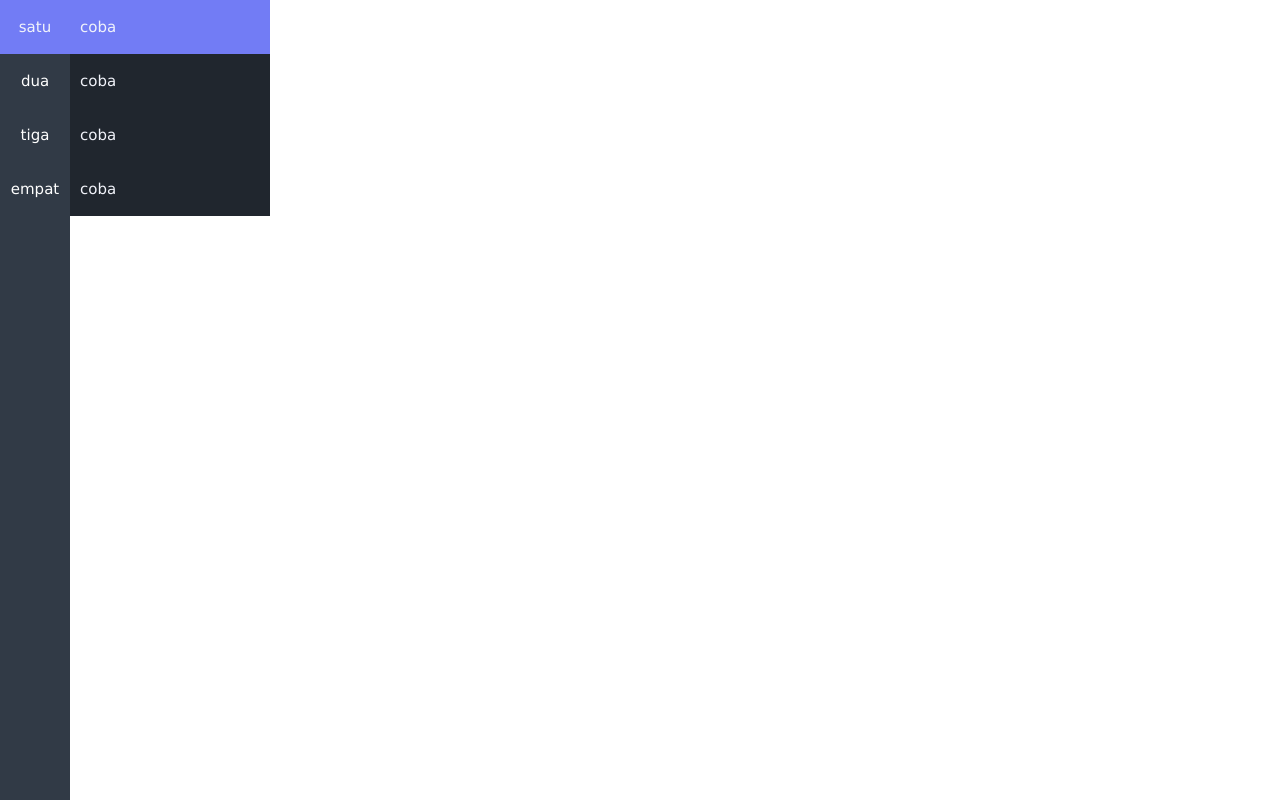
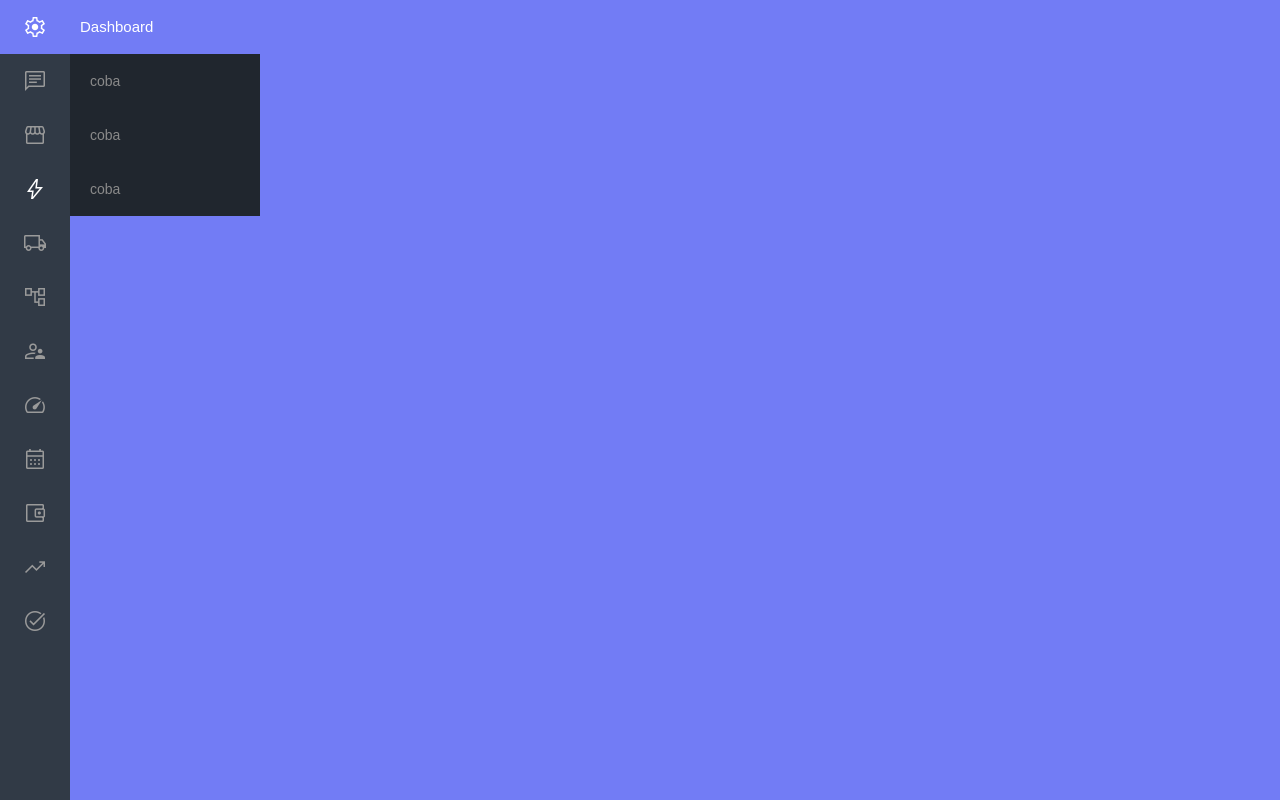
Before and after one commit to opper-coder/OPPER, a plain HTML site: page transfer1.htm in a window 1280 px wide. Drawn offline with nearby package versions, Linux system fonts and the light colour scheme; files that its build step writes are made by us from their sources; files whose address does not match are found by name.

Commit message:
Update transfer1.htm

```diff
--- a/transfer1.htm
+++ b/transfer1.htm
@@ -3,28 +3,56 @@
   <head>
     <meta charset="utf-8">
     <meta name="viewport" content="width=device-width, initial-scale=1">
-    <title>Hello Templat W3 Bulma</title>
+    <title>Latihan ..!</title>
+    <!-- Style -->
    <!--  <link rel="stylesheet" href="https://cdn.jsdelivr.net/npm/bulma@0.9.4/css/bulma.min.css"> -->
    <!-- <link rel="stylesheet" href="https://www.w3schools.com/w3css/4/w3.css"> -->
     <link rel="stylesheet" href="style/bulma.css">
     <link rel="stylesheet" href="style/index.css">
     <link rel="stylesheet" href="style/w3.css">
-    <!-- font -->
     <!-- icon -->
+    <link rel="stylesheet" href="https://fonts.googleapis.com/css2?family=Material+Symbols+Outlined:opsz,wght,FILL,GRAD@20..48,100..700,0..1,-50..200" />
   </head>
   <body>
       <!-- ========================================== -->
 <style>
- /*utility------------*/
+ /* Utility ------------------------------------------ */
 html, body {
   height: 100%;
+  font-family: 'Montserrat', sans-serif;
+  /* pilihan yang bisa di lakukan */
+  /*font-weight: 400;*/
+  /*font-weight: 600;*/
+  /*font-weight: 700;*/
 }
+ /* CSS Variabel ------------------------------------- */
+:root{
+  --biruUtama: #727cf5;
+  --biruSideBarBox: #313a46;
+
+  --putihTulisanTua: #f1f3fa;
+  --putih: White;
+}
+
+body { background-color: var(--biruUtama); }
+
+/*fonts*/
+@import url('https://fonts.googleapis.com/css2?family=Montserrat:wght@400;600;700&display=swap');
+/*icons*/
+.material-symbols-outlined {
+  font-variation-settings:
+  'FILL' 0,
+  'wght' 400,
+  'GRAD' 0,
+  'opsz' 48
+}
+ /* CSS variabel ------------------------------------ */
 .warnaTbUtama{
   background-color:#727cf5 ;
   color: #f1f3fa;
 }
 
- /*sidebar*/
+ /* sidebar ----------------------------------------- */
 .sidebarBox{
   background-color: #313a46;
   width: 70px;
@@ -42,13 +70,13 @@ html, body {
   width: 100%;
   height: 54px;
   background-color: #313a46;
-  color: white;
+  color: #9a9a9a;
   /*border: 1px dotted white;*/
 
 }
 .sidemenu .menudrop {
   visibility: hidden;
-  width: 200px;
+  width: 190px;
   height: 300;
   background-color: black;
   color: #fff;
@@ -62,43 +90,166 @@ html, body {
 }
 .sidemenu:hover {
   background-color:#727cf5 ;
-  color: #f1f3fa;
+  color: white;
 }
-.menuPertama{
+.sidemenu .active{
+  color: White;
+}
+.menudrop .active{
+  color: White;
+}
+.menu{
   height: 54px;
   background-color:#727cf5 ;
-  color: #f1f3fa;
+  color: White;
   display: flex;
   align-items: center;
   padding-left: 10px;
+  font-size: 15px;
+  /*font-weight: 600;*/
 }
-.menuKedua{
+.menu2{
   height: 54px;
   background-color:#20262e ;
-  color: #f1f3fa;
+  color: #8a8a8a;
   display: flex;
-  /*justify-content: center;*/
   align-items: center;
+  padding-left: 20px;
+  font-size: 14px;
+  /*font-weight: 600;*/
+}
+.menudrop .menu2:hover{
+  color: #727cf5;
 }
 </style>
 <!--  -->
 <div class="sidebarBox">
-  <div class="sidemenu">satu
-    <div class="menudrop"><ul>
-      <li class="menuPertama">coba</li>
-      <li class="menuPertama menuKedua">coba</li>
-      <li class="menuPertama menuKedua">coba</li>
-      <li class="menuPertama menuKedua">coba</li>
-    </ul></div>
+  <div class="sidemenu">
+    <span class="material-symbols-outlined">settings</span>
+    <div class="menudrop">
+      <ul>
+        <li class="menu">Dashboard</li>
+        <li class="menu menu2 ">coba</li>
+        <li class="menu menu2">coba</li>
+        <li class="menu menu2">coba</li>
+      </ul>
+    </div>
   </div>
-  <div class="sidemenu">dua
-    <div class="menudrop">Tooltip text</div>
+  <div class="sidemenu">
+    <span class="material-symbols-outlined">chat</span>
+    <div class="menudrop">
+      <ul>
+        <li class="menu">Chat</li>
+        <li class="menu menu2">coba</li>
+      </ul>
+    </div>
   </div>
-  <div class="sidemenu">tiga
-    <div class="menudrop">Tooltip text</div>
+  <div class="sidemenu">
+    <span class="material-symbols-outlined">storefront</span>
+    <div class="menudrop">
+      <ul>
+        <li class="menu">MarketPlace</li>
+      </ul>
+    </div>
   </div>
-  <div class="sidemenu">empat
-    <div class="menudrop">Tooltip text</div>
+  <div class="sidemenu">
+    <span class="material-symbols-outlined active">bolt</span>
+    <div class="menudrop">
+      <ul>
+        <li class="menu">Splash</li>
+        <li class="menu menu2">Account</li>
+        <li class="menu menu2 active">Transaction</li>
+        <li class="menu menu2">Product</li>
+      </ul>
+    </div>
+  </div>
+  <div class="sidemenu">
+    <span class="material-symbols-outlined">local_shipping</span>
+    <div class="menudrop">
+      <ul>
+        <li class="menu">Shipping</li>
+        <li class="menu menu2">coba</li>
+        <li class="menu menu2">coba</li>
+        <li class="menu menu2">coba</li>
+      </ul>
+    </div>
+  </div>
+  <div class="sidemenu">
+    <span class="material-symbols-outlined">account_tree</span>
+    <div class="menudrop">
+      <ul>
+        <li class="menu">Personnel Management</li>
+        <li class="menu menu2">coba</li>
+        <li class="menu menu2">coba</li>
+        <li class="menu menu2">coba</li>
+      </ul>
+    </div>
+  </div>
+  <div class="sidemenu">
+    <span class="material-symbols-outlined">supervisor_account</span>
+    <div class="menudrop">
+      <ul>
+        <li class="menu">Account Management</li>
+        <li class="menu menu2">coba</li>
+        <li class="menu menu2">coba</li>
+        <li class="menu menu2">coba</li>
+      </ul>
+    </div>
+  </div>
+  <div class="sidemenu">
+    <span class="material-symbols-outlined">speed</span>
+    <div class="menudrop">
+      <ul>
+        <li class="menu">Accelerate</li>
+        <li class="menu menu2">coba</li>
+        <li class="menu menu2">coba</li>
+        <li class="menu menu2">coba</li>
+      </ul>
+    </div>
+  </div>
+  <div class="sidemenu">
+    <span class="material-symbols-outlined">calendar_month</span>
+    <div class="menudrop">
+      <ul>
+        <li class="menu">Calendar</li>
+        <li class="menu menu2">coba</li>
+        <li class="menu menu2">coba</li>
+        <li class="menu menu2">coba</li>
+      </ul>
+    </div>
+  </div>
+  <div class="sidemenu">
+    <span class="material-symbols-outlined">account_balance_wallet</span>
+    <div class="menudrop">
+      <ul>
+        <li class="menu">Balance</li>
+        <li class="menu menu2">coba</li>
+        <li class="menu menu2">coba</li>
+        <li class="menu menu2">coba</li>
+      </ul>
+    </div>
+  </div>
+  <div class="sidemenu">
+    <span class="material-symbols-outlined">trending_up</span>
+    <div class="menudrop">
+      <ul>
+        <li class="menu">Projection</li>
+        <li class="menu menu2">coba</li>
+        <li class="menu menu2">coba</li>
+        <li class="menu menu2">coba</li>
+      </ul>
+    </div>
+  </div>
+  <div class="sidemenu">
+    <span class="material-symbols-outlined">task_alt</span>
+    <div class="menudrop">
+      <ul>
+        <li class="menu">Todo List</li>
+        <li class="menu menu2">coba</li>
+        <li class="menu menu2">coba</li>
+        <li class="menu menu2">coba</li>
+      </ul>
+    </div>
   </div>
 </div>
       <!-- ========================================== -->
```
